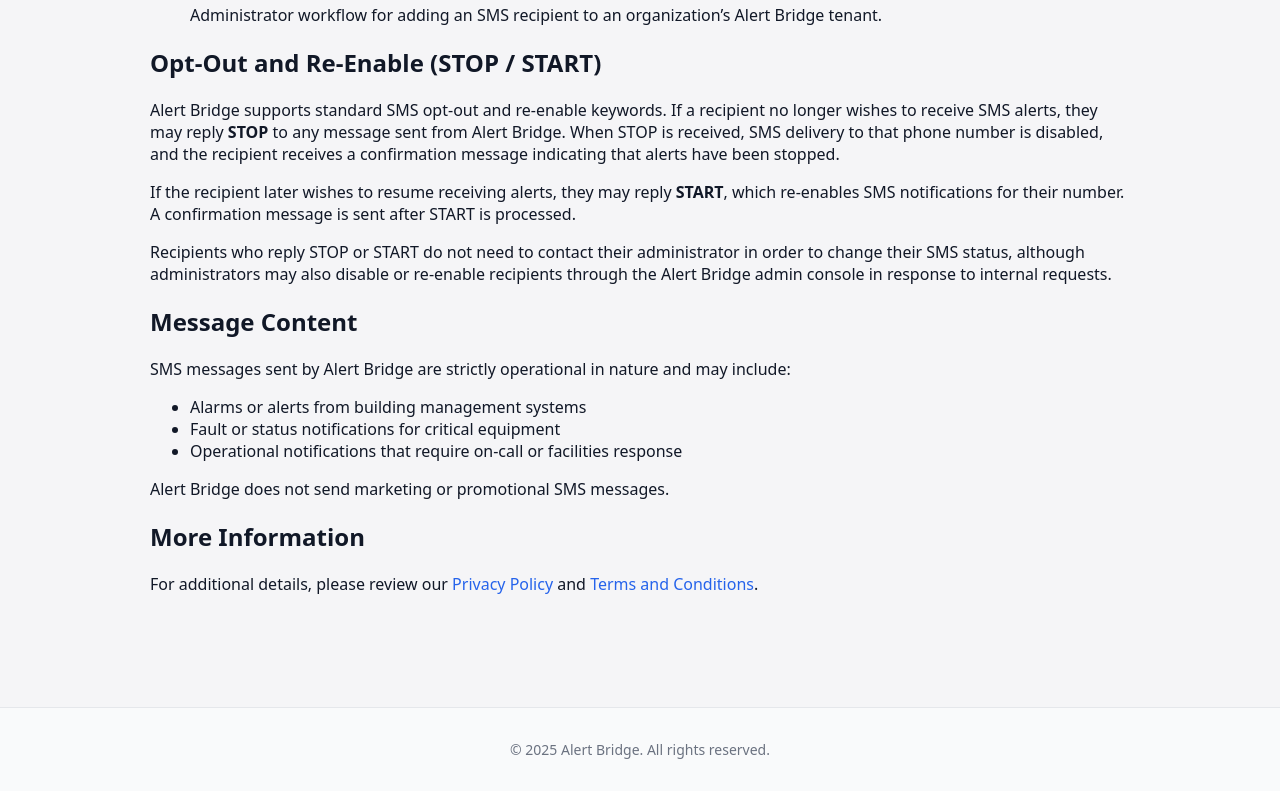
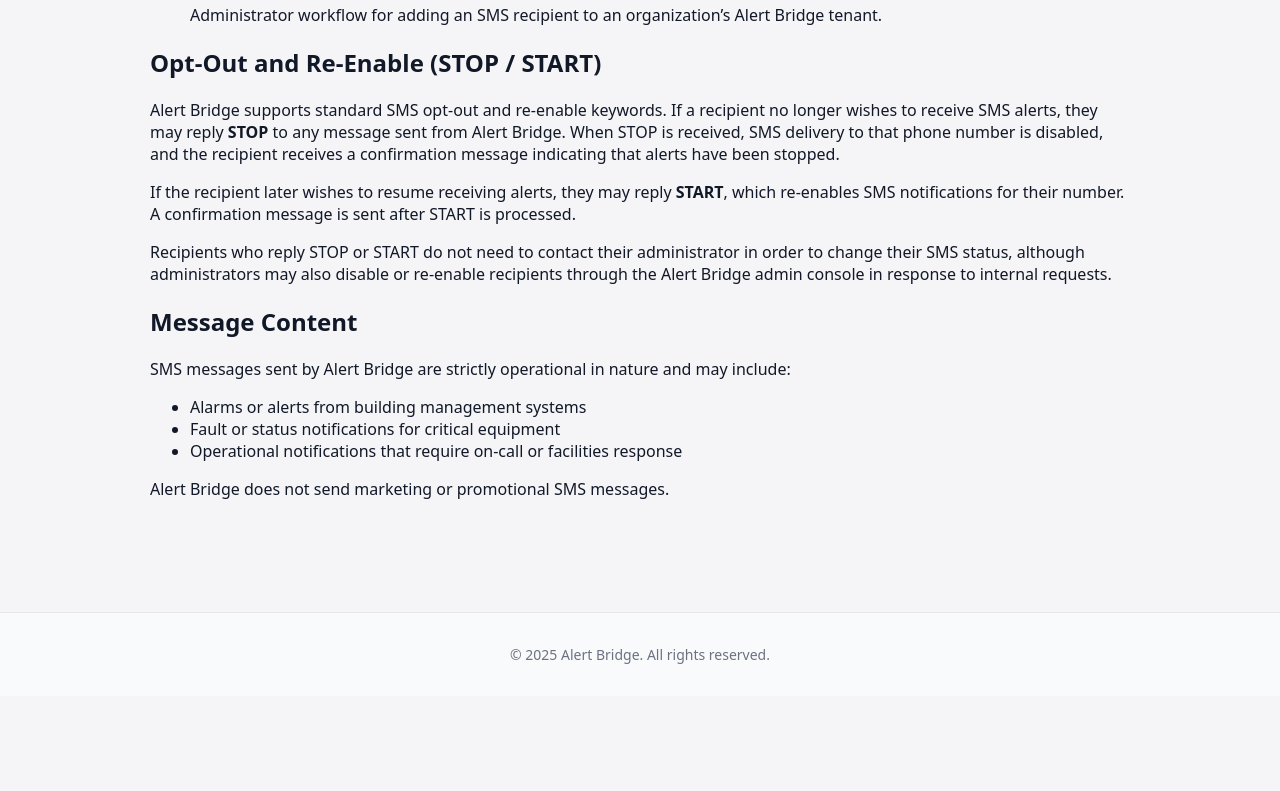
Before and after one commit to DLBrandtLLC/Email-To-SMS-Marketing, an Angular app in the folder email-to-sms-marketing/: page /sms-compliance in a window 1280 px wide. Shown: the part 1452-2243 px from the top of the page. After the commit the page ends 2148 px from the top, so only its background shows below. Built offline with nearby package versions, Linux system fonts and the light colour scheme.

Commit message:
fix remove additional content

```diff
--- a/email-to-sms-marketing/src/app/pages/sms-compliance/sms-compliance.component.html
+++ b/email-to-sms-marketing/src/app/pages/sms-compliance/sms-compliance.component.html
@@ -93,10 +93,4 @@
     Alert Bridge does not send marketing or promotional SMS messages.
   </p>
 
-  <h2>More Information</h2>
-  <p>
-    For additional details, please review our
-    <a routerLink="/privacy-policy">Privacy Policy</a> and
-    <a routerLink="/terms-and-conditions">Terms and Conditions</a>.
-  </p>
 </section>
```
